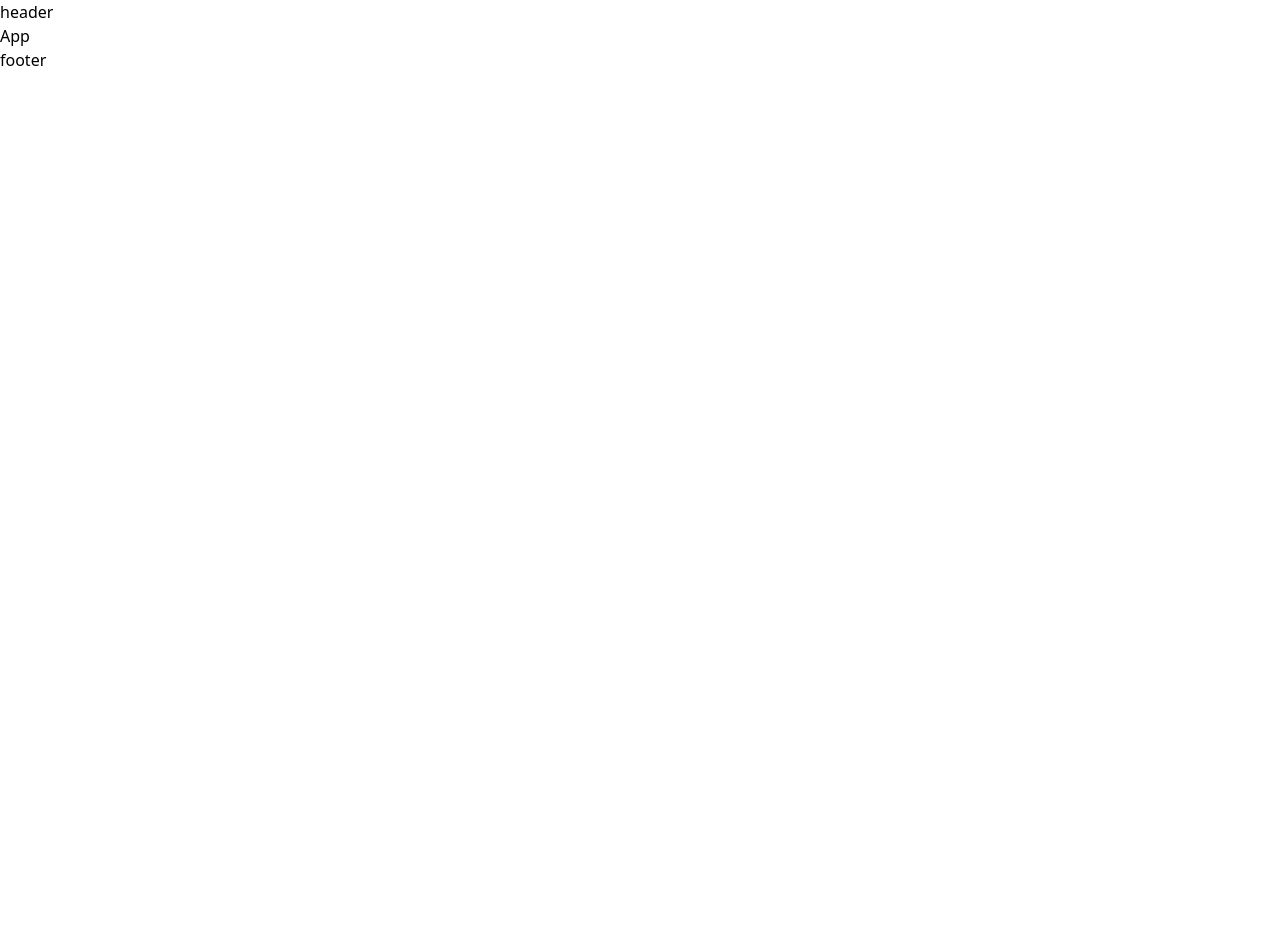
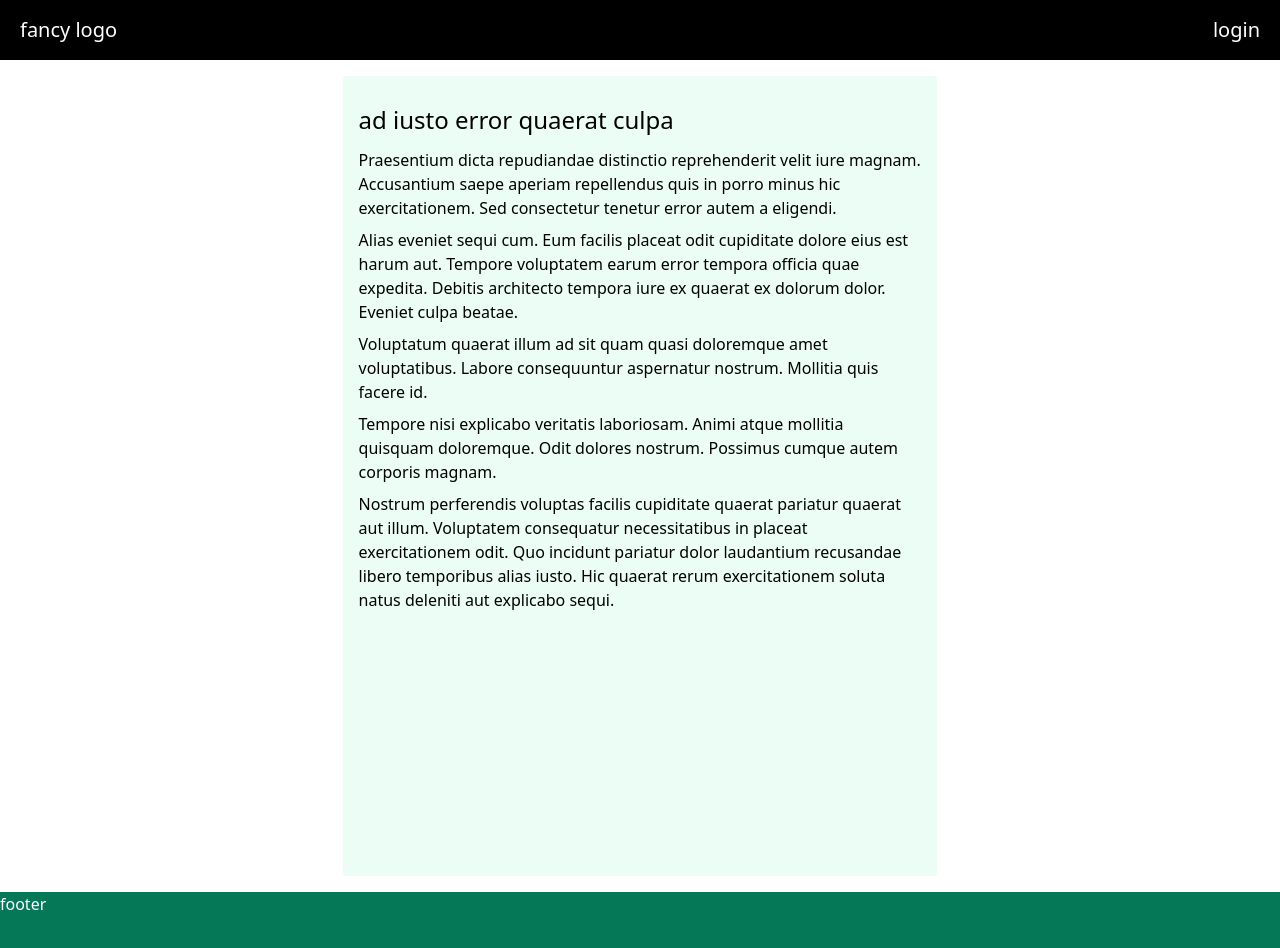
Before and after one commit to brianbancroft/sample-testing-msw-sb-jest-rtl, a React (Create React App) app: page / in a window 1280 px wide. Shown: the top 948 px of the page. Before the commit the page ends 800 px from the top, so only its background shows below. Built offline with nearby package versions, Linux system fonts and the light colour scheme.

Commit message:
Add faker stuff

```diff
--- a/package.json
+++ b/package.json
@@ -3,6 +3,7 @@
   "version": "0.1.0",
   "private": true,
   "dependencies": {
+    "@faker-js/faker": "^7.1.0",
     "@testing-library/jest-dom": "^5.14.1",
     "@testing-library/react": "^13.0.0",
     "@testing-library/user-event": "^13.2.1",
--- a/src/App.js
+++ b/src/App.js
@@ -1,7 +1,13 @@
-import Layout from "./components/Layout";
+import Surround from "./Layouts/Surround";
+
+import HomePage from "./Layouts/HomePage";
 
 function App() {
-  return <Layout>App</Layout>;
+  return (
+    <Surround>
+      <HomePage />
+    </Surround>
+  );
 }
 
 export default App;
--- /dev/null
+++ b/src/Layouts/HomePage/HomePage.js
@@ -0,0 +1,24 @@
+import React from "react";
+
+import PropTypes from "prop-types";
+
+import { faker } from "@faker-js/faker";
+
+function HomePage() {
+  return (
+    <main className="min-h-screen max-w-prose mx-auto bg-emerald-50 my-4 rounded">
+      <section className="p-4">
+        <h1 className="my-3 text-2xl">{faker.lorem.words(5)}</h1>
+        <p className="my-2">{faker.lorem.paragraph()}</p>
+        <p className="my-2">{faker.lorem.paragraph()}</p>
+        <p className="my-2">{faker.lorem.paragraph()}</p>
+        <p className="my-2">{faker.lorem.paragraph()}</p>
+        <p className="my-2">{faker.lorem.paragraph()}</p>
+      </section>
+    </main>
+  );
+}
+
+HomePage.propTypes = {};
+
+export default HomePage;
--- /dev/null
+++ b/src/Layouts/HomePage/index.js
@@ -0,0 +1,2 @@
+import HomePage from "./HomePage";
+export default HomePage;
--- /dev/null
+++ b/src/Layouts/Surround/Surround.js
@@ -0,0 +1,22 @@
+import React from "react";
+
+import PropTypes from "prop-types";
+
+function Surround({ children }) {
+  return (
+    <>
+      <header className="py-4 text-xl bg-black text-white px-5 justify-between flex">
+        <div>fancy logo</div>
+        <div>login</div>
+      </header>
+      {children}
+      <footer className="bg-emerald-700 text-white h-24">footer</footer>
+    </>
+  );
+}
+
+Surround.propTypes = {
+  children: PropTypes.node.isRequired,
+};
+
+export default Surround;
--- /dev/null
+++ b/src/Layouts/Surround/index.js
@@ -0,0 +1,2 @@
+import Surround from "./Surround";
+export default Surround;
--- a/src/components/Layout/Layout.js
+++ /dev/null
@@ -1,19 +0,0 @@
-import React from "react";
-
-import PropTypes from "prop-types";
-
-function Layout({ children }) {
-  return (
-    <>
-      <header>header</header>
-      {children}
-      <footer>footer</footer>
-    </>
-  );
-}
-
-Layout.propTypes = {
-  children: PropTypes.node.isRequired,
-};
-
-export default Layout;
--- a/src/components/Layout/index.js
+++ /dev/null
@@ -1,2 +0,0 @@
-import Layout from "./Layout";
-export default Layout;
```
Also changed, not shown: 2 other files (tests, documents, lock files or other folders).
